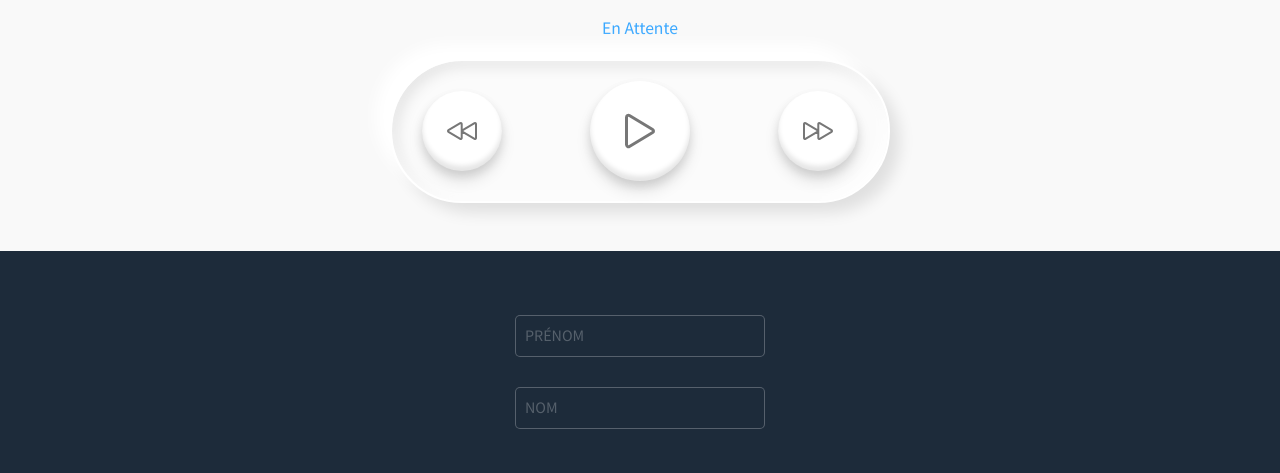
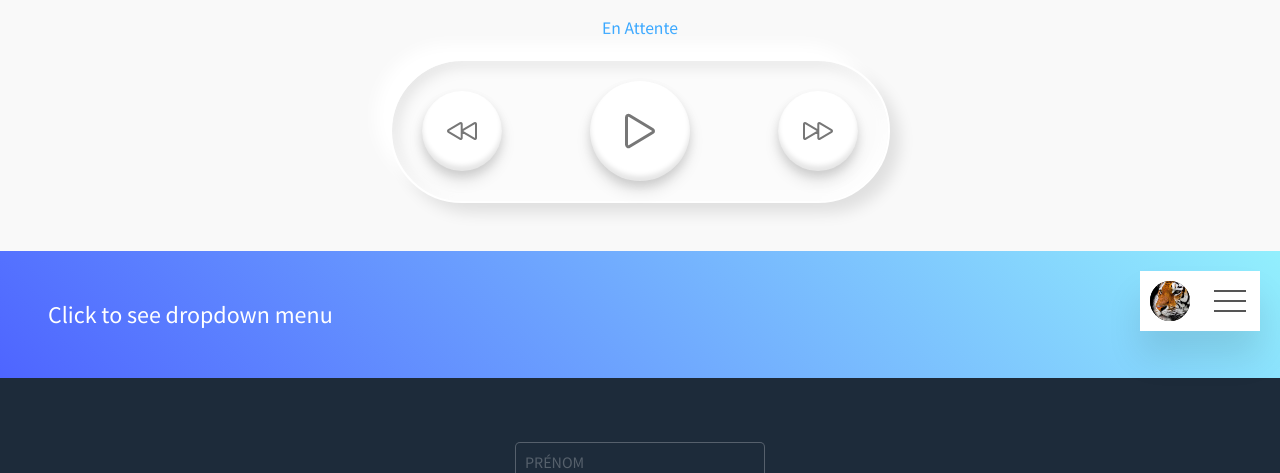
Before and after one commit to stephanepierre/elements_style, a plain HTML site: page index.html in a window 1280 px wide. Shown: the part 327-800 px from the top of the page. Drawn offline with nearby package versions, Linux system fonts and the light colour scheme.

Commit message:
ADD Dropdown menu

```diff
--- /dev/null
+++ b/css/dropdownMenu.css
@@ -0,0 +1,144 @@
+.dropdownMenu {
+    background: linear-gradient(45deg, #4e65ff, #92effd);
+    padding: 3em;
+    position: relative;
+}
+
+.titleDropdown {
+    color: #fff;
+    font-size: 1.5em;
+}
+
+.navigationDropdown {
+    position: absolute;         /* fixed if we want menu follow scroll position */
+    top: 20px;
+    right: 20px;
+    width: 120px;
+    height: 60px;
+    background: #fff;
+    box-shadow: 0 25px 35px rgba(0, 0, 0, 0.1);
+    display: flex;
+    justify-content: space-between;
+    transition: height 0.5s, width 0.5s;
+    transition-delay: 0s, 0.75s;
+    overflow: hidden;
+}
+
+.navigationDropdown.active {
+    width: 300px;
+    height: 400px;
+    transition: width 0.5s, height 0.5s;
+    transition-delay: 0s, 0.75s;
+    z-index: 10;
+}
+
+.navigationDropdown .userBx {
+    position: relative;
+    width: 60px;
+    height: 60px;
+    background: #fff;
+    overflow: hidden;
+    display: flex;
+    align-items: center;
+    transition: 0.5s;
+    transition-delay: 0.5s;
+}
+
+.navigationDropdown.active .userBx {
+    width: calc(100% - 60px);       /* 100% width without width of dropdown bar size */
+    transition-delay: 0s;
+}
+
+.navigationDropdown .userBx .usernameDropdown {
+    white-space: nowrap;
+    color: #555;
+    font-size: 1.1em;
+}
+
+.navigationDropdown .userBx .imgBx {
+    position: relative;
+    min-width: 60px;
+    height: 60px;
+    background: #000;
+    border-radius: 50%;
+    border: 10px solid #fff;
+    overflow: hidden;
+}
+
+.navigationDropdown .userBx .imgBx img {
+    position: absolute;
+    top: 0;
+    left: 0;
+    width: 100%;
+    height: 100%;
+    object-fit: cover;
+}
+
+.navigationDropdown .menuToggle {
+    position: relative;
+    width: 60px;
+    height: 60px;
+    cursor: pointer;
+    display: flex;
+    justify-content: center;
+    align-items: center;
+}
+
+
+.navigationDropdown .menuToggle::before,
+.navigationDropdown .menuToggle::after {
+    content: " ";
+    position: absolute;
+    width: 32px;
+    height: 2px;
+    background-color: #555;
+    transition: 0.5s;
+}
+.navigationDropdown .menuToggle::before {
+    transform: translateY(-10px);
+    box-shadow: 0 10px #555;
+}
+
+.navigationDropdown .menuToggle::after {
+    transform: translateY(10px);
+}
+
+.navigationDropdown.active .menuToggle::before {
+    transform: translateY(0px) rotate(45deg);
+    box-shadow: 0 0 #555;
+}
+
+.navigationDropdown.active .menuToggle::after {
+    transform: translateY(0px) rotate(-45deg);
+}
+
+.menuDrop {
+    position: absolute;
+    width: 100%;
+    height: calc(100% - 60px); /* substract height of header with image */
+    margin-top: 60px;
+    padding: 20px;
+    border-top: 1px solid rgba(0, 0, 0, 0.1);
+}
+
+.menuDrop li {
+    list-style: none;
+}
+
+.menuDrop li a {
+    display: flex;
+    align-items: center;
+    gap: 10px;
+    font-size: 1em;
+    margin: 20px 0;
+    text-decoration: none;
+    color: #555;
+}
+
+.menuDrop li a:hover {
+    color: #4e65ff
+}
+
+.menuDrop li a ion-icon {
+    font-size: 1.5em;
+}
--- a/index.html
+++ b/index.html
@@ -11,6 +11,7 @@
     <link rel="stylesheet" href="/css/magicNav.css">
     <link rel="stylesheet" href="/css/musicPlayer.css">
     <link rel="stylesheet" href="/css/cardGradient.css">
+    <link rel="stylesheet" href="/css/dropdownMenu.css">
     <link rel="stylesheet" href="https://cdnjs.cloudflare.com/ajax/libs/font-awesome/6.1.1/css/all.min.css" integrity="sha512-KfkfwYDsLkIlwQp6LFnl8zNdLGxu9YAA1QvwINks4PhcElQSvqcyVLLD9aMhXd13uQjoXtEKNosOWaZqXgel0g==" crossorigin="anonymous" referrerpolicy="no-referrer" />
     <title>Elements style</title>
 </head>
@@ -76,6 +77,27 @@
         </div>
     </section>
 
+    <section class="dropdownMenu">
+        <div class="titleDropdown">Click to see dropdown menu</div>
+        <div class="navigationDropdown">
+            <div class="userBx">
+                <div class="imgBx">
+                    <img src="/img/tiger.jpg" alt="image profil">
+                </div>
+                <p class="usernameDropdown">Tiger Steph</p>
+            </div>
+            <div class="menuToggle"></div>
+            <ul class="menuDrop">
+                <li><a href="https://www.psweb.fr/Contact" target="_blank" rel="noopener noreferrer"><ion-icon name="person-outline"></ion-icon>Mon profil</a></li>
+                <li><a href="https://www.psweb.fr/Contact" target="_blank" rel="noopener noreferrer"><ion-icon name="chatbubble-outline"></ion-icon>Messages</a></li>
+                <li><a href="https://www.psweb.fr/Contact" target="_blank" rel="noopener noreferrer"><ion-icon name="notifications-outline"></ion-icon>Notifications</a></li>
+                <li><a href="https://www.psweb.fr/Contact" target="_blank" rel="noopener noreferrer"><ion-icon name="settings-outline"></ion-icon>Réglages</a></li>
+                <li><a href="https://www.psweb.fr/Contact" target="_blank" rel="noopener noreferrer"><ion-icon name="help-outline"></ion-icon>Aide & Support</a></li>
+                <li><a href="https://www.psweb.fr/Contact" target="_blank" rel="noopener noreferrer"><ion-icon name="log-out-outline"></ion-icon>Deconnexion</a></li>
+            </ul>
+        </div>
+    </section>
+
     <section class="styleInput">
         <div class="inputBox">
             <input type="text" name="" id="" required="required">
@@ -136,12 +158,12 @@
 
     <section class="menuSocial3D">
         <ul>
-            <li style="--i:6;--clr:#1877f2;"><a href="https://www.facebook.com/psweb.fr" target="_blank"><span><i class="fa-brands fa-facebook-f"></i></span>Facebook</a></li>
-            <li style="--i:5;--clr:#25d366;"><a href="https://psweb.fr" target="_blank"><span><i class="fa-brands fa-whatsapp"></i></span>Whatsapp</a></li>
-            <li style="--i:4;--clr:#1da1f2;"><a href="https://psweb.fr" target="_blank"><span><i class="fa-brands fa-twitter"></i></span>twitter</a></li>
-            <li style="--i:3;--clr:#c32aa3;"><a href="https://www.instagram.com/psweb.fr/" target="_blank"><span><i class="fa-brands fa-instagram"></i></span>Instagram</a></li>
-            <li style="--i:2;--clr:#ff0000;"><a href="https://www.youtube.com/channel/UCoUVVxDPDUsZnIV3ZvJGx7w" target="_blank"><span><i class="fa-brands fa-youtube"></i></span>Youtube</a></li>
-            <li style="--i:1;--clr:#0a66c2;"><a href="https://www.linkedin.com/company/ps-web" target="_blank"><span><i class="fa-brands fa-linkedin"></i></span>LinkedIn</a></li>
+            <li style="--i:6;--clr:#1877f2;"><a href="https://www.facebook.com/psweb.fr" target="_blank" rel="noopener noreferrer"><span><i class="fa-brands fa-facebook-f"></i></span>Facebook</a></li>
+            <li style="--i:5;--clr:#25d366;"><a href="https://psweb.fr" target="_blank" rel="noopener noreferrer"><span><i class="fa-brands fa-whatsapp"></i></span>Whatsapp</a></li>
+            <li style="--i:4;--clr:#1da1f2;"><a href="https://psweb.fr" target="_blank" rel="noopener noreferrer"><span><i class="fa-brands fa-twitter"></i></span>twitter</a></li>
+            <li style="--i:3;--clr:#c32aa3;"><a href="https://www.instagram.com/psweb.fr/" target="_blank" rel="noopener noreferrer"><span><i class="fa-brands fa-instagram"></i></span>Instagram</a></li>
+            <li style="--i:2;--clr:#ff0000;"><a href="https://www.youtube.com/channel/UCoUVVxDPDUsZnIV3ZvJGx7w" target="_blank" rel="noopener noreferrer"><span><i class="fa-brands fa-youtube"></i></span>Youtube</a></li>
+            <li style="--i:1;--clr:#0a66c2;"><a href="https://www.linkedin.com/company/ps-web" target="_blank" rel="noopener noreferrer"><span><i class="fa-brands fa-linkedin"></i></span>LinkedIn</a></li>
         </ul>
     </section>
 
@@ -151,9 +173,7 @@
                 <h2>Bonjour la Pop-Up</h2>
                 <p>Lorem ipsum dolor sit amet consectetur adipisicing elit. Autem ab atque maiores provident voluptatum, porro hic accusamus amet est repudiandae veritatis iusto rem quasi. Maxime, unde eveniet. Quae, est optio.</p>
             </div>
-            <div class="toogleBtn">
-
-            </div>
+            <div class="toogleBtn"></div>
         </div>
     </section>
 
@@ -164,5 +184,6 @@
     <script src="/javascript/popUpSection.js"></script>
     <script src="/javascript/magicNav.js"></script>
     <script src="/javascript/musicPlayer.js"></script>
+    <script src="/javascript/dropdownMenu.js"></script>
 </body>
 </html>
--- /dev/null
+++ b/javascript/dropdownMenu.js
@@ -0,0 +1,6 @@
+let menuToggle = document.querySelector('.menuToggle');
+let navigationDropdown = document.querySelector('.navigationDropdown');
+
+menuToggle.onclick = function() {
+    navigationDropdown.classList.toggle('active')
+}
```
Also changed, not shown: img/tiger.jpg (added).
